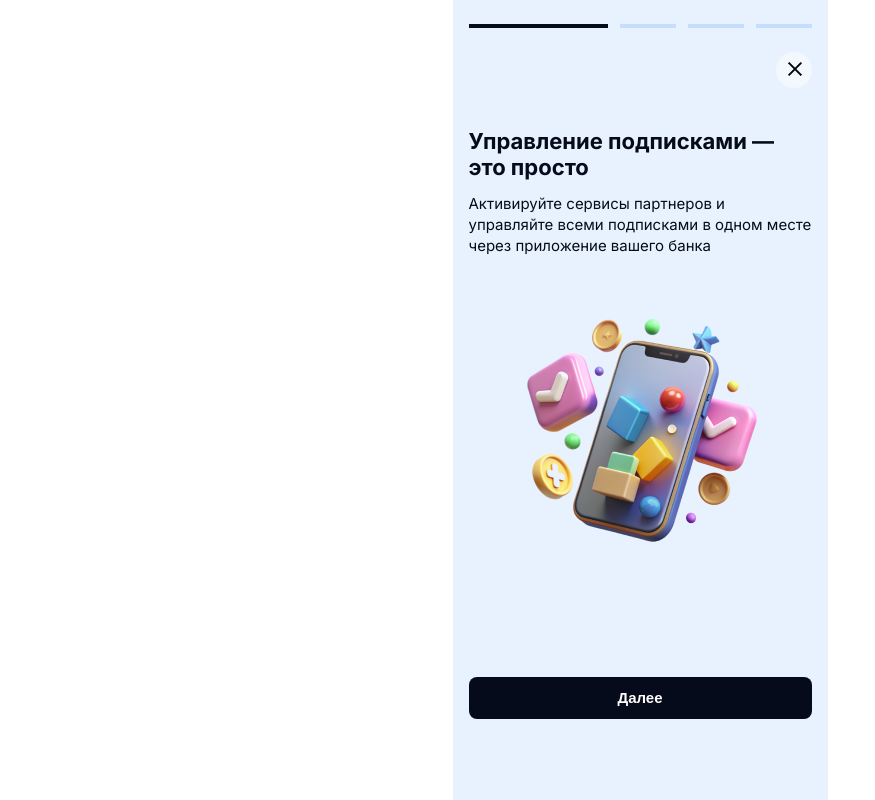
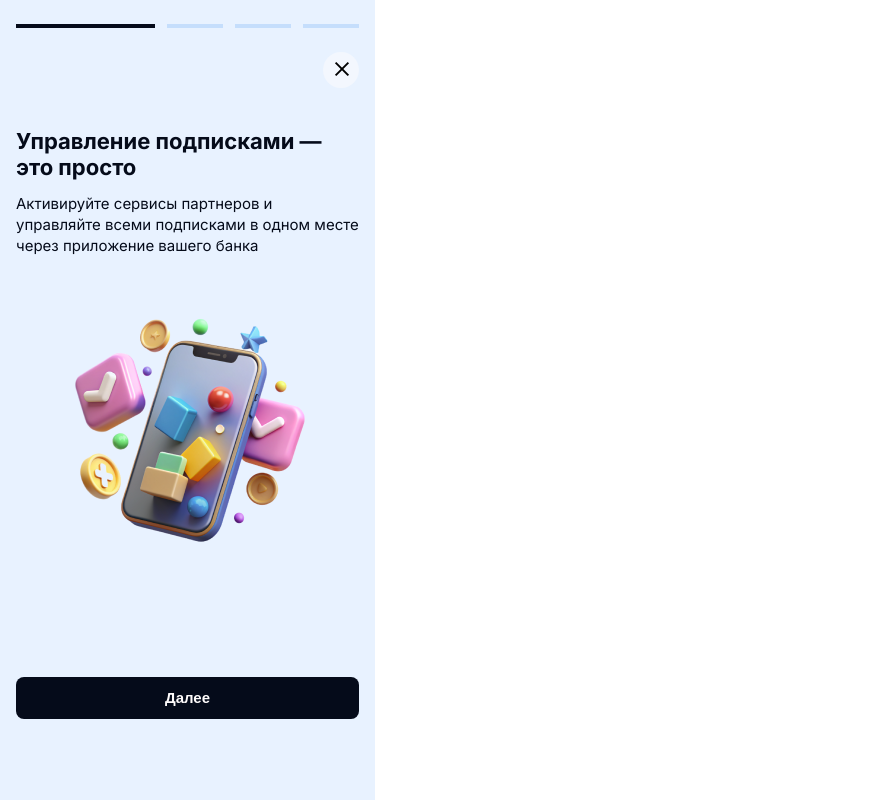
Before and after one commit to AntonKarpukhin/pay2u, a React (Vite) app: page /onboarding in a window 1280 px wide. Shown: the whole page, without its empty margins (0-875 px from the left). Built offline with nearby package versions, Linux system fonts and the light colour scheme.

Commit message:
fix/onboarding page

```diff
--- a/src/components/onboarding-button/onboarding-button.module.css
+++ b/src/components/onboarding-button/onboarding-button.module.css
@@ -9,5 +9,6 @@
 	font-weight: 600;
 	line-height: 120%;
 	color: var(--white-color);
+	margin: 0 auto;
 	margin-top: 107px;
 }
--- a/src/components/onboarding-layout/onboarding-layout.module.css
+++ b/src/components/onboarding-layout/onboarding-layout.module.css
@@ -4,5 +4,5 @@
 	background-color: var(--onboarding-color);
 	display: flex;
 	flex-direction: column;
-	height: 100vh;
+	min-height: 100vh;
 }
--- a/src/index.css
+++ b/src/index.css
@@ -14,7 +14,7 @@
 
 body {
 	font-family: Inter, sans-serif;
-	width: 375px;
+	min-width: 375px;
 	margin: 0 auto;
 }
 
```
